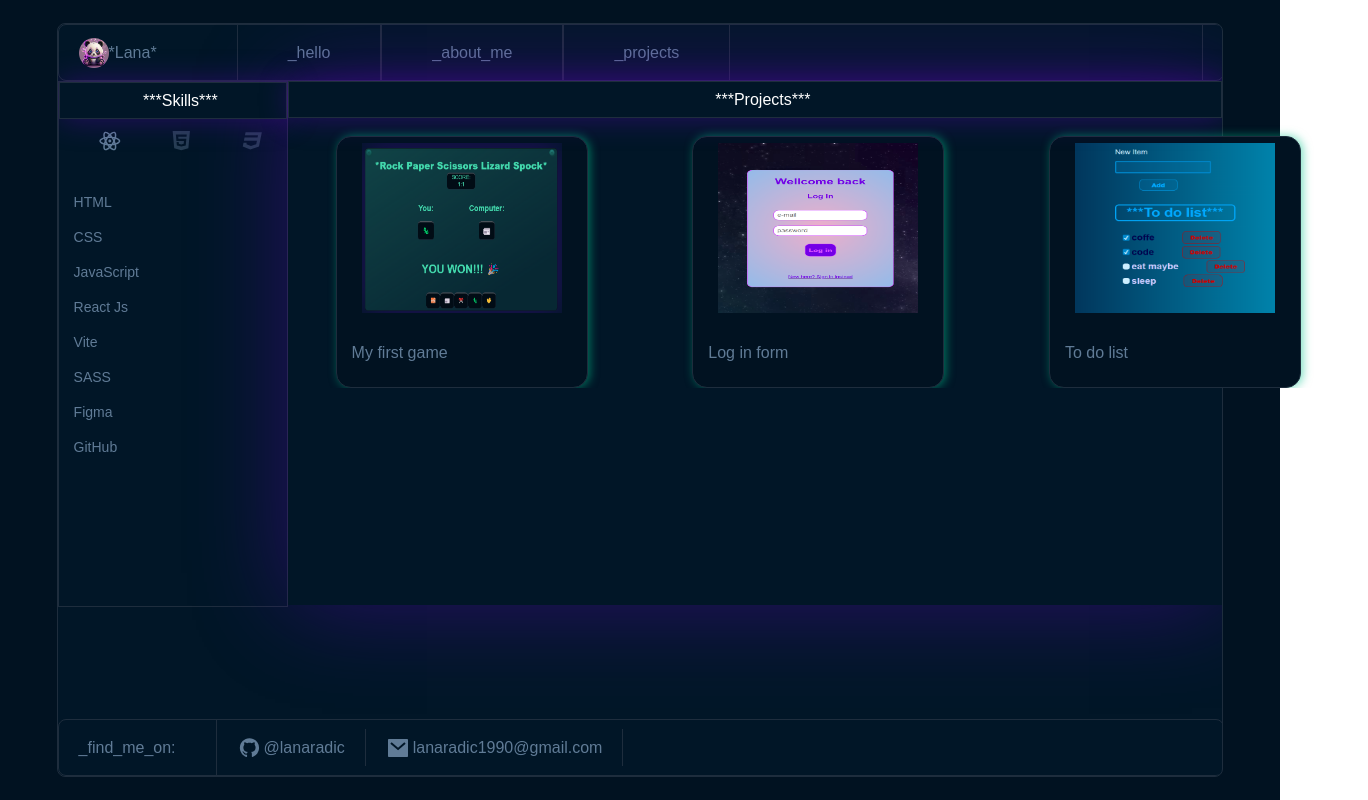
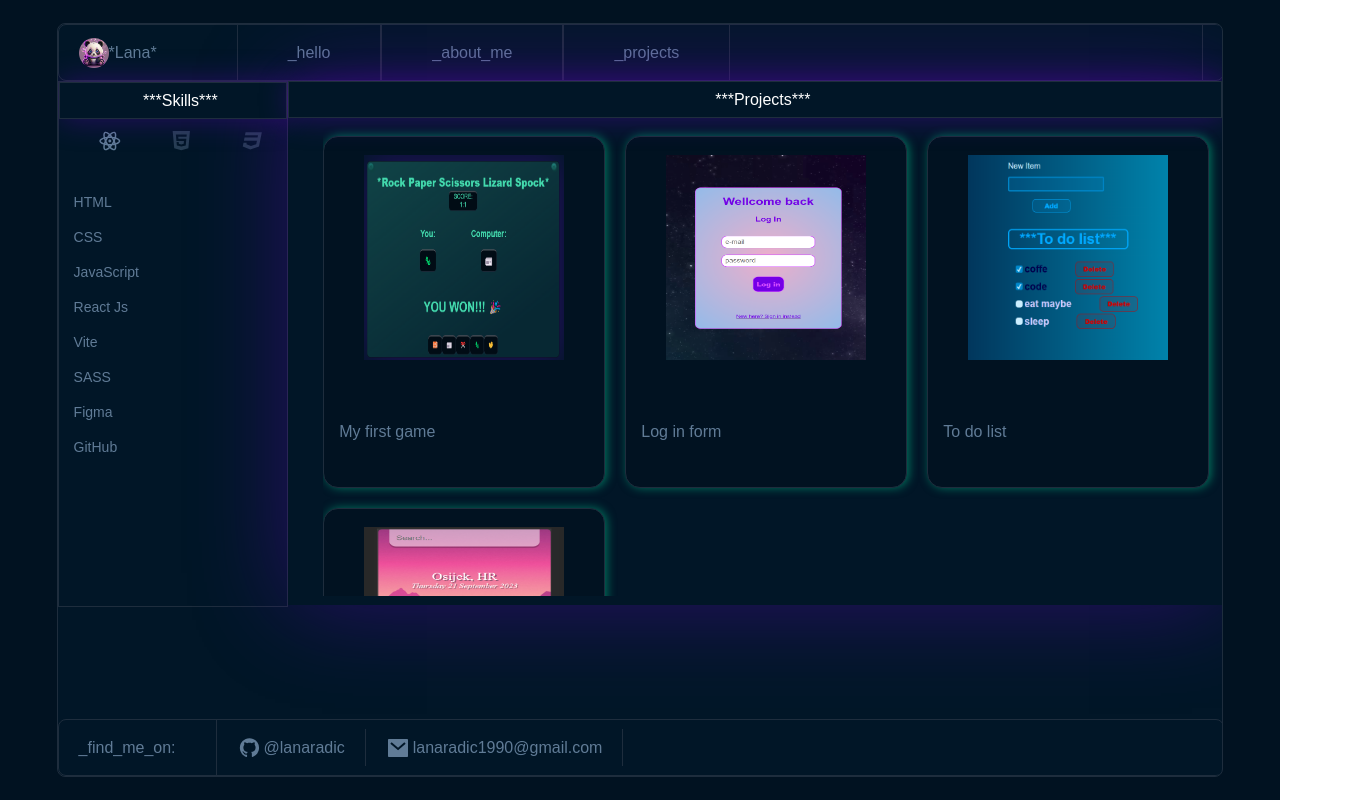
Before and after one commit to lanaradic/portfolio, a React (Vite) app: page /Projects in a window 1280 px wide. Shown: the whole page, 1368 px wide, since content can reach past the window. Built offline with nearby package versions, Linux system fonts and the light colour scheme.

Commit message:
added project

```diff
--- a/src/components/ProjectCard.jsx
+++ b/src/components/ProjectCard.jsx
@@ -5,7 +5,7 @@ const ProjectCard = ({ title, image }) => {
 	return (
 		<div className="project-card-wrapper">
 			<div className="project-main-content">
-				<img src={image} height="170px" width="200px" />
+				<img src={image} height="205px" width="200px" />
 			</div>
 			<div className="project-bottom">
 				<a href="https://github.com/lanaradic">{title}</a>
--- a/src/components/styles/projectCard.scss
+++ b/src/components/styles/projectCard.scss
@@ -3,8 +3,8 @@
 	flex-direction: column;
 	justify-content: center;
 	align-items: center;
-	width: 250px;
-	height: 250px;
+	width: 280px;
+	height: 350px;
 	border-radius: 15px;
 	border: 1px solid #1e2d3d;
 	background: #011221;
@@ -15,10 +15,9 @@
 	justify-content: center;
 	align-items: center;
 	flex-grow: 2;
-	height: 130px;
+	height: 150px;
 	width: -webkit-fill-available;
 	overflow: hidden;
-	// border: 2px solid green;
 }
 .project-bottom {
 	display: flex;
@@ -26,6 +25,7 @@
 	align-items: center;
 	padding-left: 15px;
 	flex-grow: 2;
+	height: 20px;
 	width: -webkit-fill-available;
 	// border: 2px solid purple;
 }
--- a/src/components/styles/projectsLayout.scss
+++ b/src/components/styles/projectsLayout.scss
@@ -56,14 +56,14 @@
 	display: flex;
 	position: absolute;
 	transform: translateY(0);
-	justify-content: space-around;
+	justify-content: flex-start;
 	align-items: flex-start;
-	gap: 30px;
+	gap: 20px;
 	flex-grow: 1;
-	margin-left: 10px;
+	margin-left: 35px;
 	padding-top: 55px;
 	max-height: 460px;
-	width: 1040px;
+	width: 1045px;
 	flex-wrap: wrap;
 	overflow: scroll;
 	overflow-y: auto;
--- a/src/projects/projects.js
+++ b/src/projects/projects.js
@@ -11,4 +11,8 @@ export const data = [
 		title: 'To do list',
 		image: '/src/assets/to-do-list-2.png',
 	},
+	{
+		title: 'Weather app',
+		image: '/src/assets/weatherapp.png',
+	},
 ];
```
Also changed, not shown: src/assets/weatherapp.png (added).
